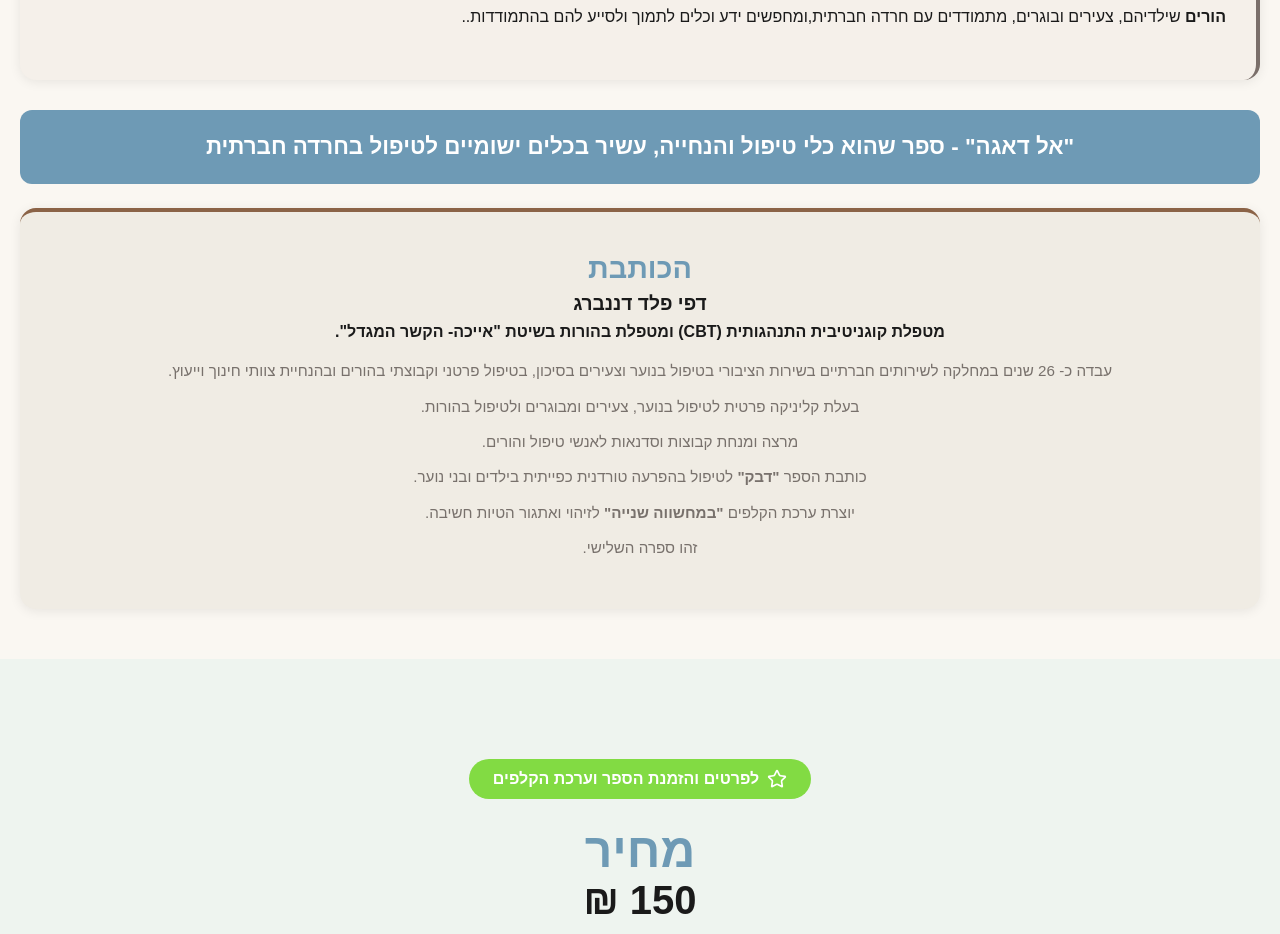
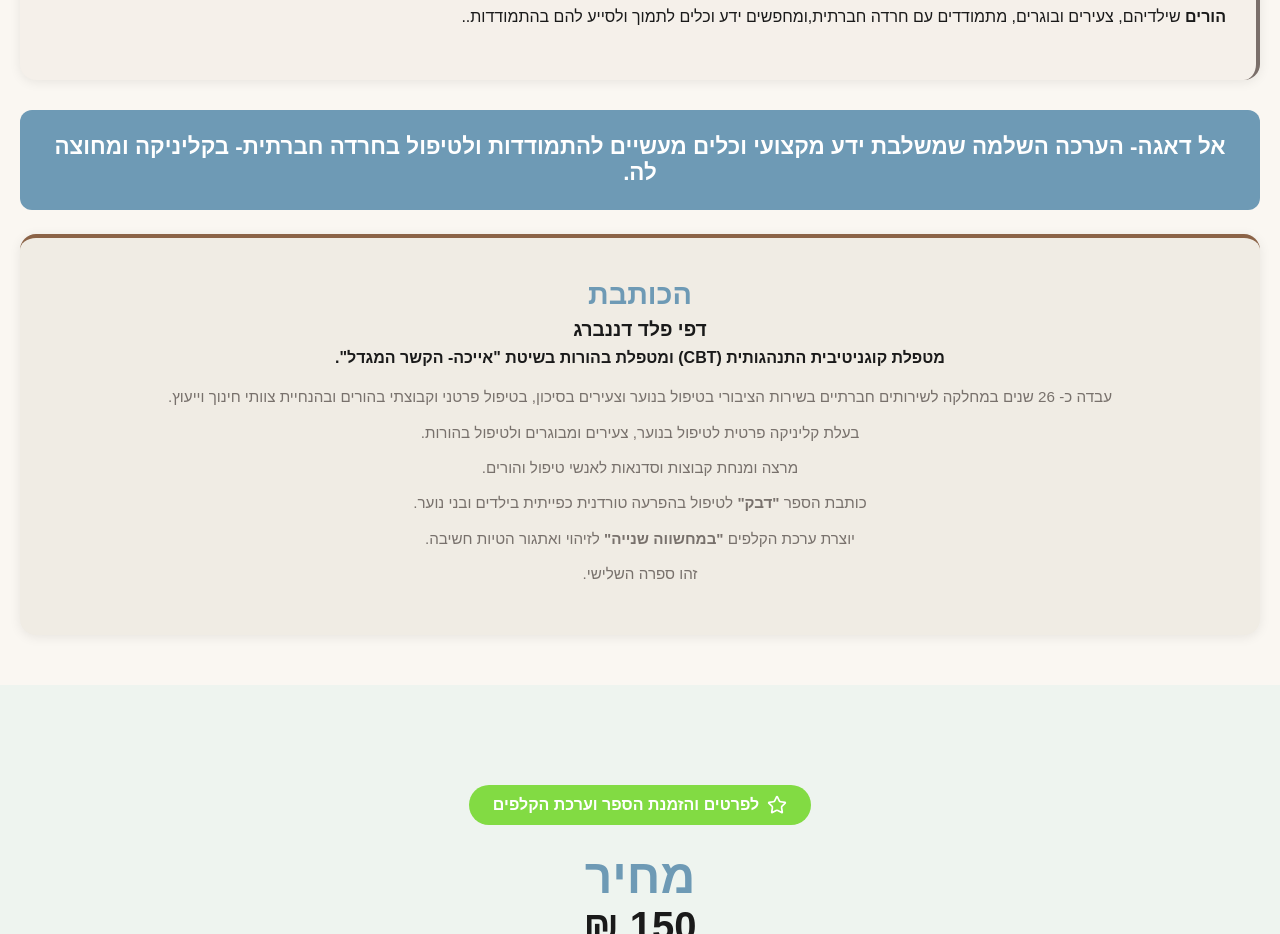
Before and after one commit to alonVLSI/AlDeagaUpdated, a plain HTML site: page index.html in a window 1280 px wide. Shown: the part 3716-4650 px from the top of the page. Drawn offline with Linux system fonts and the light colour scheme; a web font is replaced by a local one.

Commit message:
change sentence

```diff
--- a/index.html
+++ b/index.html
@@ -266,7 +266,7 @@
       </div>
 
       <div class="blue-banner" style="margin-bottom: 24px">
-        <h3>"אל דאגה" - ספר שהוא כלי טיפול והנחייה, עשיר בכלים ישומיים לטיפול בחרדה חברתית</h3>
+        <h3>אל דאגה- הערכה השלמה שמשלבת ידע מקצועי וכלים מעשיים להתמודדות ולטיפול בחרדה חברתית- בקליניקה ומחוצה לה.</h3>
       </div>
 
       <div class="author-section container">
```
